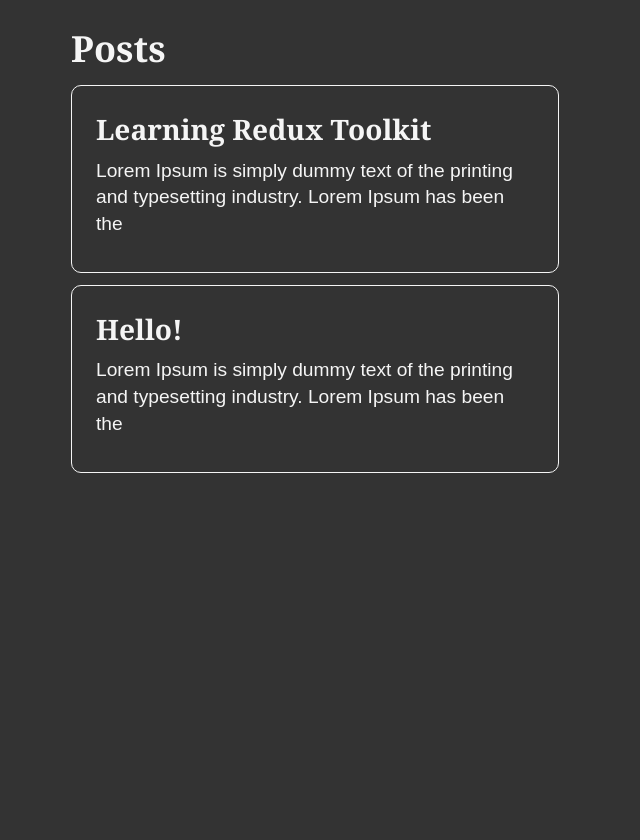
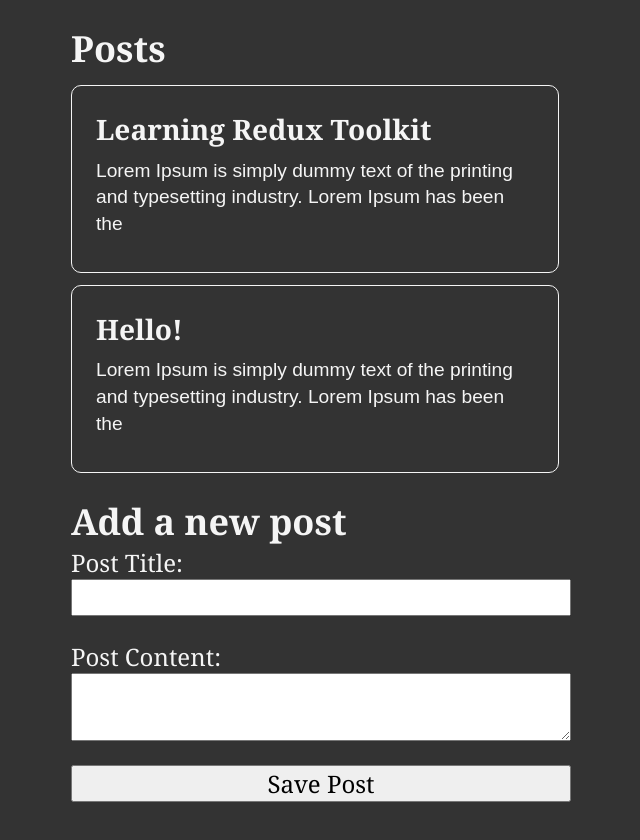
Before and after one commit to BertoRamosM/Redux-Toolkit-lesson, a React (Vite) app: page / in a window 1280 px wide. Shown: the top 840 px of the page, without its empty margins (319-959 px from the left). Built offline with nearby package versions, Linux system fonts and the light colour scheme.

Commit message:
added form to add new posts

```diff
--- a/src/App.jsx
+++ b/src/App.jsx
@@ -1,5 +1,6 @@
 
 import './App.css'
+import AddPostForm from './features/posts/AddPostForm'
 import PostsList from './features/posts/PostsList'
 
 function App() {
@@ -7,6 +8,7 @@
   return (
     <main className='App'>
       <PostsList />
+      <AddPostForm />
     </main>
   )
 }
--- /dev/null
+++ b/src/features/posts/AddPostForm.jsx
@@ -0,0 +1,57 @@
+import { useState } from "react"
+import { useDispatch } from "react-redux"
+import { nanoid } from "@reduxjs/toolkit"
+import { postAdded } from "./postsSlice"
+
+
+const AddPostForm = () => {
+  const dispatch = useDispatch()
+  const [title, setTitle] = useState("")
+  const [content, setContent] = useState("")
+
+  const onTitleChanged = e => {
+    setTitle(e.target.value)
+  }
+  const onContentChanged = e => {
+    setContent(e.target.value)
+  }
+
+  const onSavePostClicked = () => {
+    if (title && content) {
+      dispatch(postAdded({
+        id: nanoid(),
+        title,
+        content
+      }))
+
+      setTitle("")
+      setContent("")
+    }
+  }
+
+  return (
+    <section>
+      <h2>Add a new post</h2>
+      <form>
+        <label htmlFor="postTitle">Post Title:</label>
+        <input
+          type="text"
+          id="postTitle"
+          name="postTitle"
+          value={title}
+          onChange={onTitleChanged}
+        />
+        <label htmlFor="postContent">Post Content:</label>
+        <textarea
+          id="postContent"
+          name="postContent"
+          value={content}
+          onChange={onContentChanged}
+        />
+        <button type="button" onClick={onSavePostClicked}>Save Post</button>
+      </form>
+    </section>
+  );
+}
+
+export default AddPostForm
--- a/src/features/posts/PostsList.jsx
+++ b/src/features/posts/PostsList.jsx
@@ -1,9 +1,10 @@
 import { useSelector } from "react-redux";
+import { selectAllPosts } from "./postsSlice";
 
 const PostsList = () => {
-  const posts = useSelector(state => state.posts)
+  const posts = useSelector(selectAllPosts)
   const renderedPosts = posts.map(post => (
-    <article kye={post.id}>
+    <article key={post.id}>
       <h3>{post.title}</h3>
       <p>{post.content.substring(0, 100)}</p>
     </article>
--- a/src/features/posts/postsSlice.js
+++ b/src/features/posts/postsSlice.js
@@ -20,8 +20,17 @@
   name: 'posts',
   initialState,
   reducers: {
-
+    postAdded(state, action) {
+      return state.push(action.payload)
+    },
+    postDelete(state, action) {
+      return state.filter(item => item != action.payload)
+    }
   }
 })
 
+export const selectAllPosts = (state)=> state.posts
+
+export const {postAdded, postDelete} = postsSlice.actions
+
 export default postsSlice.reducer
```
